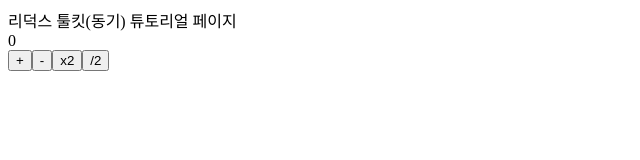
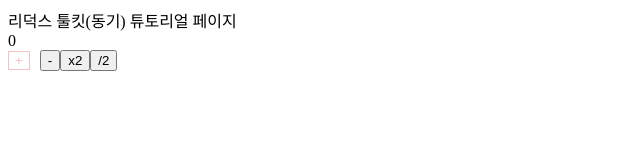
Before and after one commit to ssi02014/react-query-tutorial, a React (Create React App) app in the folder app/: page /toolkit in a window 1280 px wide. Shown: the top 160 px of the page, without its empty margins (0-640 px from the left). Built offline with nearby package versions, Linux system fonts and the light colour scheme.

Commit message:
feat: ThemeProvider

```diff
--- /dev/null
+++ b/app/src/contexts/themeContext.ts
@@ -0,0 +1,13 @@
+const colors = {
+  black: '#000000',
+  white: '#FFFFFF',
+  gray_1: '#222222',
+  gray_2: '#767676',
+  green_1: '#3cb46e',
+  red: '#F5C2C5',
+  green: '#00a587',
+};
+
+const theme = { colors };
+
+export default theme;
--- a/app/src/index.tsx
+++ b/app/src/index.tsx
@@ -1,16 +1,20 @@
 import React from 'react';
 import ReactDOM from 'react-dom';
 import App from './App';
+import { ThemeProvider } from 'styled-components';
 import { BrowserRouter as Router } from 'react-router-dom';
 import { Provider } from 'react-redux';
 import { store } from './app/store';
+import theme from './contexts/themeContext';
 
 ReactDOM.render(
   <React.StrictMode>
     <Provider store={store}>
-      <Router>
-        <App />
-      </Router>
+      <ThemeProvider theme={theme}>
+        <Router>
+          <App />
+        </Router>
+      </ThemeProvider>
     </Provider>
   </React.StrictMode>,
   document.getElementById('root')
--- a/app/src/pages/toolkit/index.tsx
+++ b/app/src/pages/toolkit/index.tsx
@@ -1,5 +1,6 @@
 import React, { useCallback } from 'react';
 import { useDispatch, useSelector } from 'react-redux';
+import styled from 'styled-components';
 import { RootState } from '../../app/store';
 import {
   decrease,
@@ -7,6 +8,13 @@ import {
   increase,
   multiple,
 } from '../../features/calculate/calculateSlice';
+
+const Button = styled.button`
+  border: ${({ theme }) => `1px solid ${theme.colors.red}`};
+  background-color: #fff;
+  color: ${({ theme }) => theme.colors.red};
+  margin-right: 10px;
+`;
 
 const ToolkitPage = () => {
   const { number } = useSelector((state: RootState) => state.calculate);
@@ -33,7 +41,7 @@ const ToolkitPage = () => {
       <div>리덕스 툴킷(동기) 튜토리얼 페이지</div>
       <div>{number}</div>
       <div>
-        <button onClick={onIncrease}>+</button>
+        <Button onClick={onIncrease}>+</Button>
         <button onClick={onDecrease}>-</button>
         <button onClick={onMultiple}>x2</button>
         <button onClick={onDivide}>/2</button>
```
Also changed, not shown: 1 other file (tests, documents, lock files or other folders).
